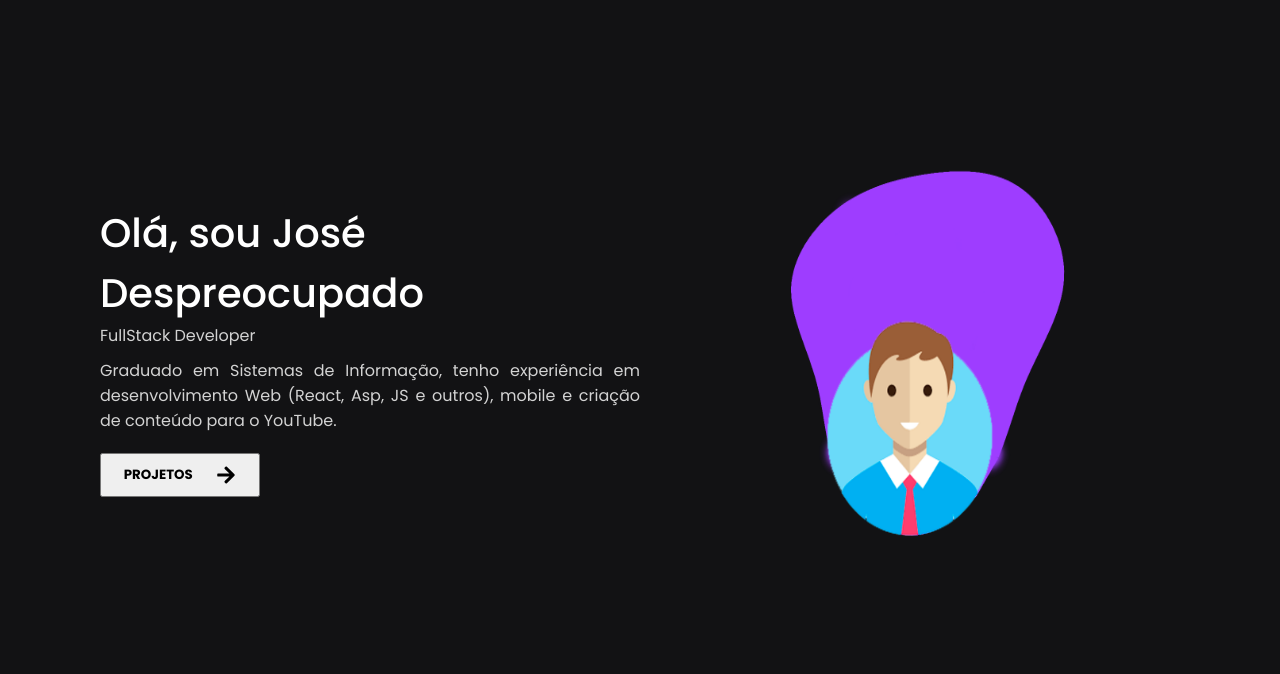
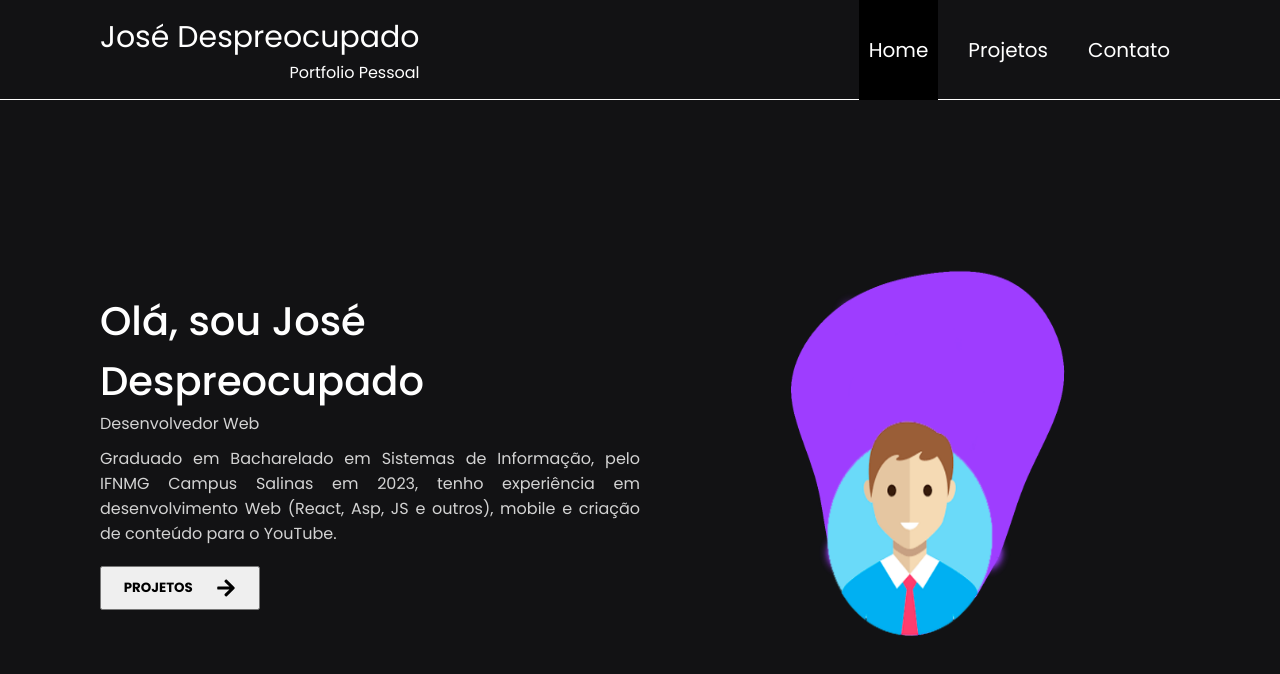
Before and after one commit to yansilveira00/nextjsport, a Next.js app: page / in a window 1280 px wide. Shown: the top 674 px of the page. Built offline with nearby package versions, Linux system fonts and the light colour scheme.

Commit message:
Update2.0

```diff
--- a/components/Header/index.jsx
+++ b/components/Header/index.jsx
@@ -1,5 +1,5 @@
 import React, { useState } from 'react'
-import { Container, Title, NavLinks, Ancora, Content, Menu, CloseSidebar, ContentTitle, SubTitle } from '../style'
+import { Container, Title, NavLinks, Ancora, Content, Menu, CloseSidebar, ContentTitle, SubTitle } from './style'
 import { FaBars, FaTimes } from 'react-icons/fa'
 import Link from 'next/link'
 import { useRouter } from 'next/router'
@@ -19,7 +19,7 @@ export default function Header() {
       <Content>
         <ContentTitle>
           <Title>
-            Rafael
+            José Despreocupado
           </Title>
           <SubTitle>
             Portfolio Pessoal
--- a/src/pages/_app.js
+++ b/src/pages/_app.js
@@ -2,14 +2,14 @@ import '../../styles/globals.css'
 import Head from 'next/head'
 import Header from '../../components/Header'
 
-
 function MyApp({ Component, pageProps }) {
   return (
     <>
-    <Head>
-      <title> Teste | Dev</title>
-    </Head>
-    <Component { ... pageProps} />
+      <Head>
+        <title>José | Dev</title>
+       </Head>
+       <Header />
+      <Component {...pageProps} />
     </>
   )
 }
--- a/src/pages/index.js
+++ b/src/pages/index.js
@@ -8,9 +8,9 @@ export default function Home() {
      <Content>
       <Infos>
         <Name>Olá, sou José Despreocupado </Name>
-        <Function>FullStack Developer</Function>
-        <Intro>Graduado em Sistemas de Informação,
-          tenho experiência em desenvolvimento Web
+        <Function>Desenvolvedor Web</Function>
+        <Intro>Graduado em Bacharelado em Sistemas de Informação, pelo IFNMG Campus Salinas
+          em 2023, tenho experiência em desenvolvimento Web
           (React, Asp, JS e outros), mobile e criação de conteúdo para o YouTube.
         </Intro>
         <Link href="projects">
```
Also changed, not shown: components/Header/style.js (renamed from components/style.js).
